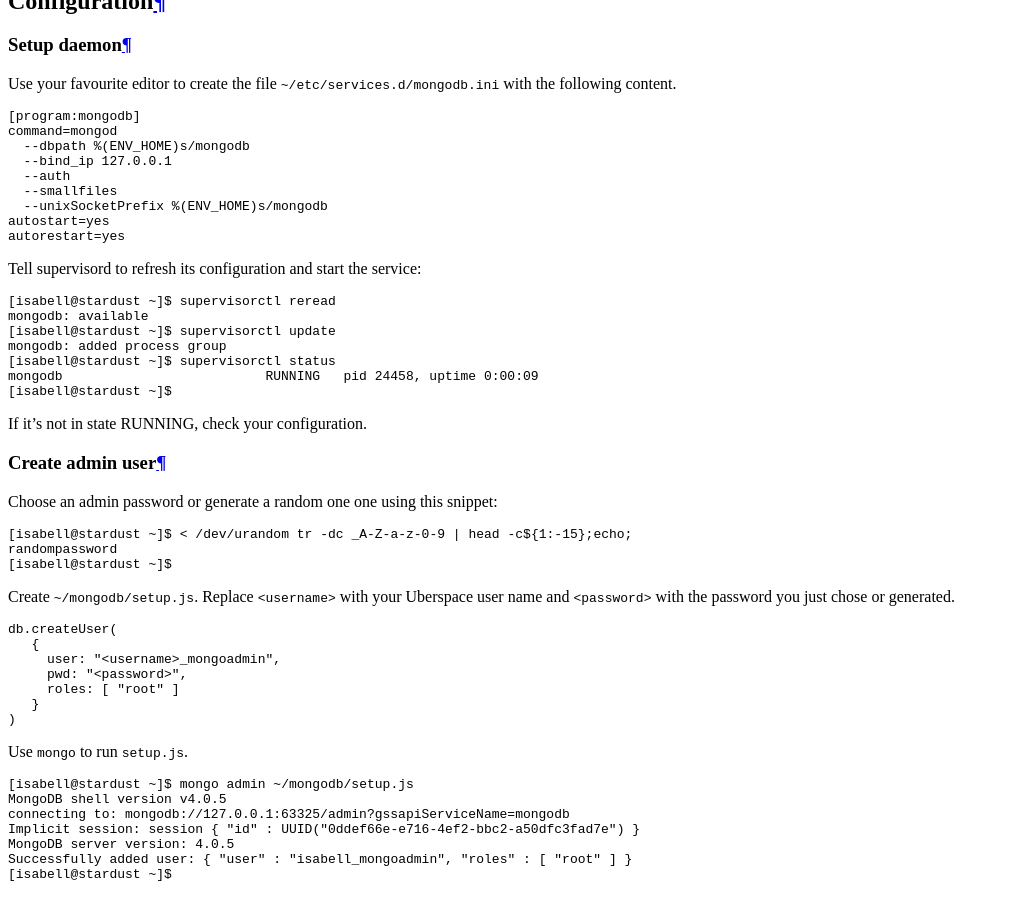
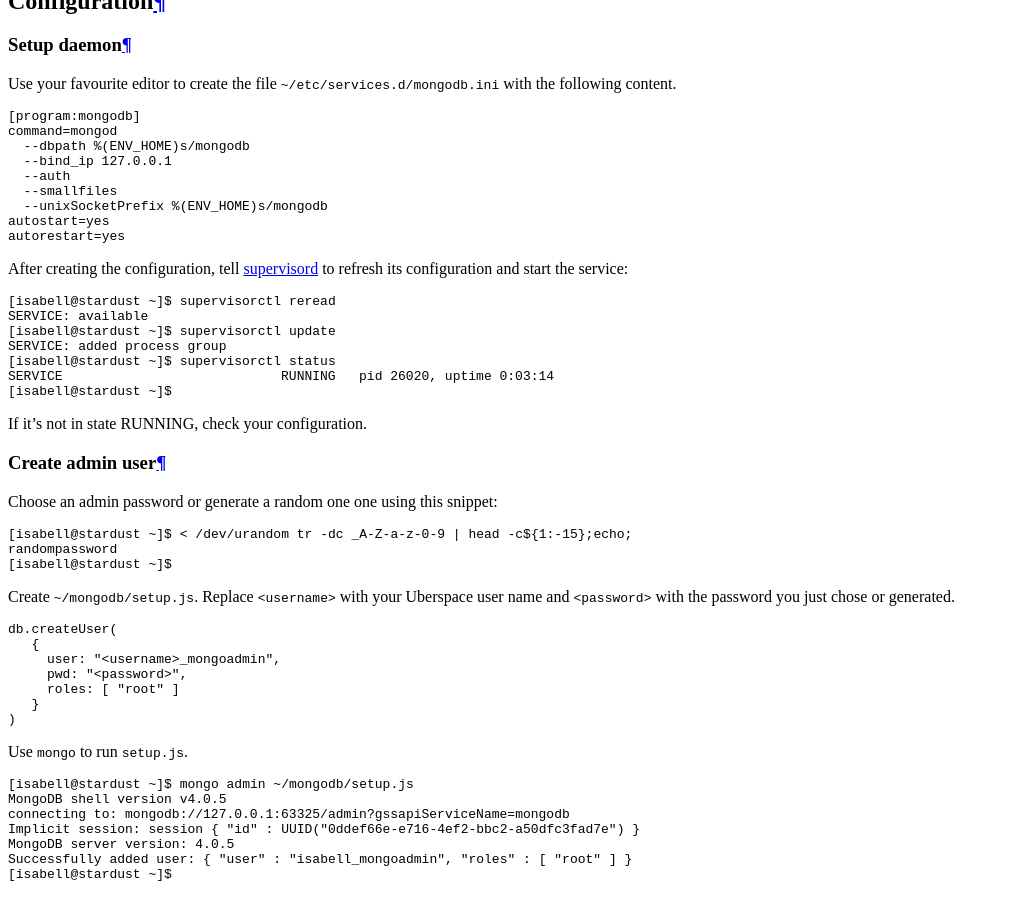
Before and after one commit to Uberspace/lab, a Sphinx documentation site: the page built from source/guide_mongodb.rst, in a window 1280 px wide and 900 px high, scrolled down 3691 px. Shown: the whole window, without its empty margins (0-1009 px from the left). Built offline with Sphinx 7.4.7 and the Read the Docs theme 2.0.0, drawn with Linux system fonts in a browser that asks for light colours; part of the change alters nothing that is shown.

```diff
--- a/source/guide_mongodb.rst
+++ b/source/guide_mongodb.rst
@@ -115,17 +115,7 @@ Use your favourite editor to create the file ``~/etc/services.d/mongodb.ini`` wi
  autostart=yes
  autorestart=yes
 
-Tell supervisord to refresh its configuration and start the service:
-
-.. code-block:: bash
-
- [isabell@stardust ~]$ supervisorctl reread
- mongodb: available
- [isabell@stardust ~]$ supervisorctl update
- mongodb: added process group
- [isabell@stardust ~]$ supervisorctl status
- mongodb                          RUNNING   pid 24458, uptime 0:00:09
- [isabell@stardust ~]$
+.. include:: includes/supervisord.rst
 
 If it’s not in state RUNNING, check your configuration.
 
```
